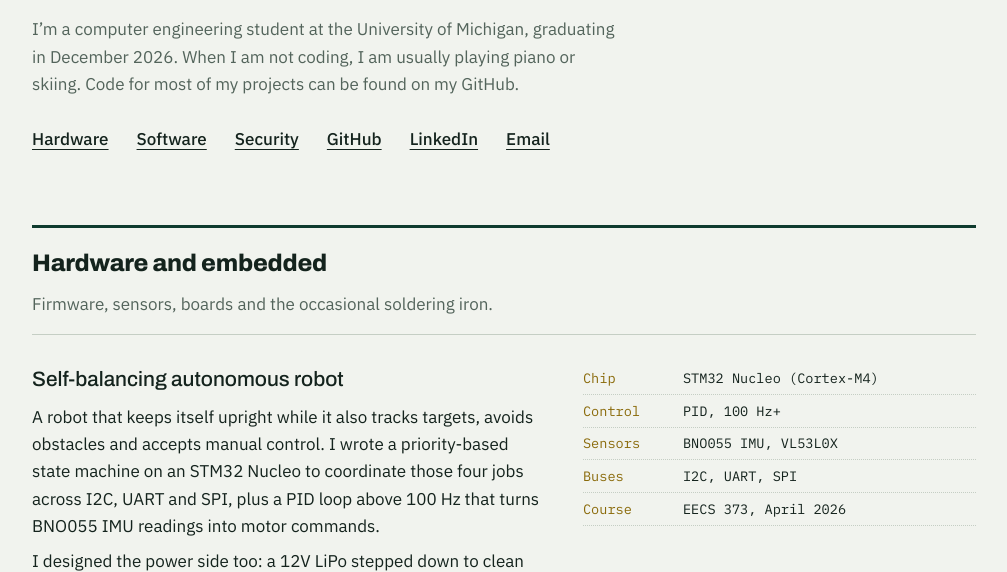
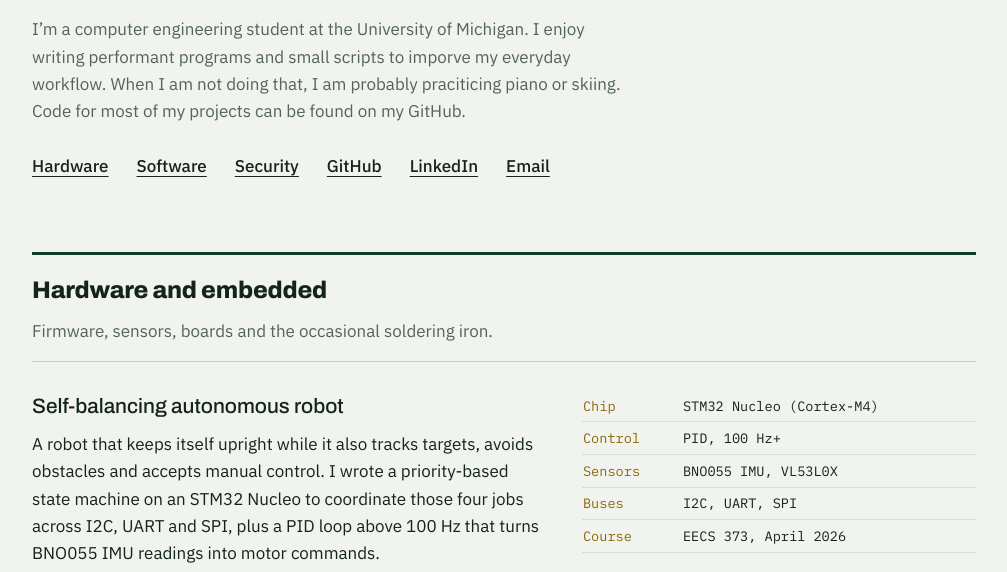
Before and after one commit to RobConfor/RobConfor.github.io, a plain HTML site: page index.html in a window 1280 px wide. Shown: the part 159-731 px from the top of the page, without its empty margins (136-1143 px from the left). Drawn offline with Linux system fonts and the light colour scheme.

Commit message:
Revise intro paragraph in index.html
Updated the introduction paragraph to improve clarity and fix typos.

```diff
--- a/index.html
+++ b/index.html
@@ -41,7 +41,7 @@ footer{margin-top:4.5rem;padding-top:1rem;border-top:3px solid var(--pcb);displa
 <main>
 <header>
 <h1>Robert Conforti</h1>
-<p class="intro">I’m a computer engineering student at the University of Michigan, graduating in December 2026. When I am not coding, I am usually playing piano or skiing. Code for most of my projects can be found on my GitHub.</p>
+<p class="intro">I’m a computer engineering student at the University of Michigan. I enjoy writing performant programs and small scripts to imporve my everyday workflow. When I am not doing that, I am probably praciticing piano or skiing. Code for most of my projects can be found on my GitHub.</p>
 <nav aria-label="Sections">
 <a href="#hardware">Hardware</a>
 <a href="#software">Software</a>
```
